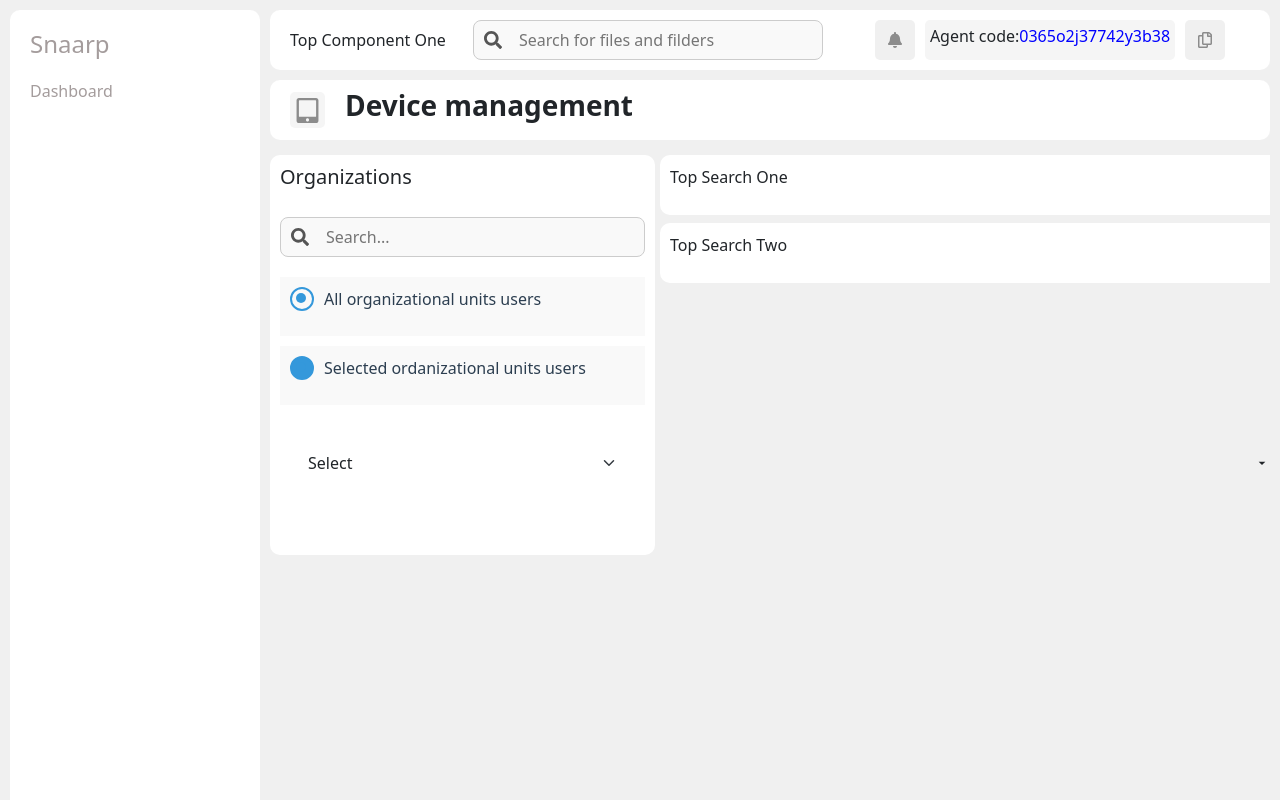
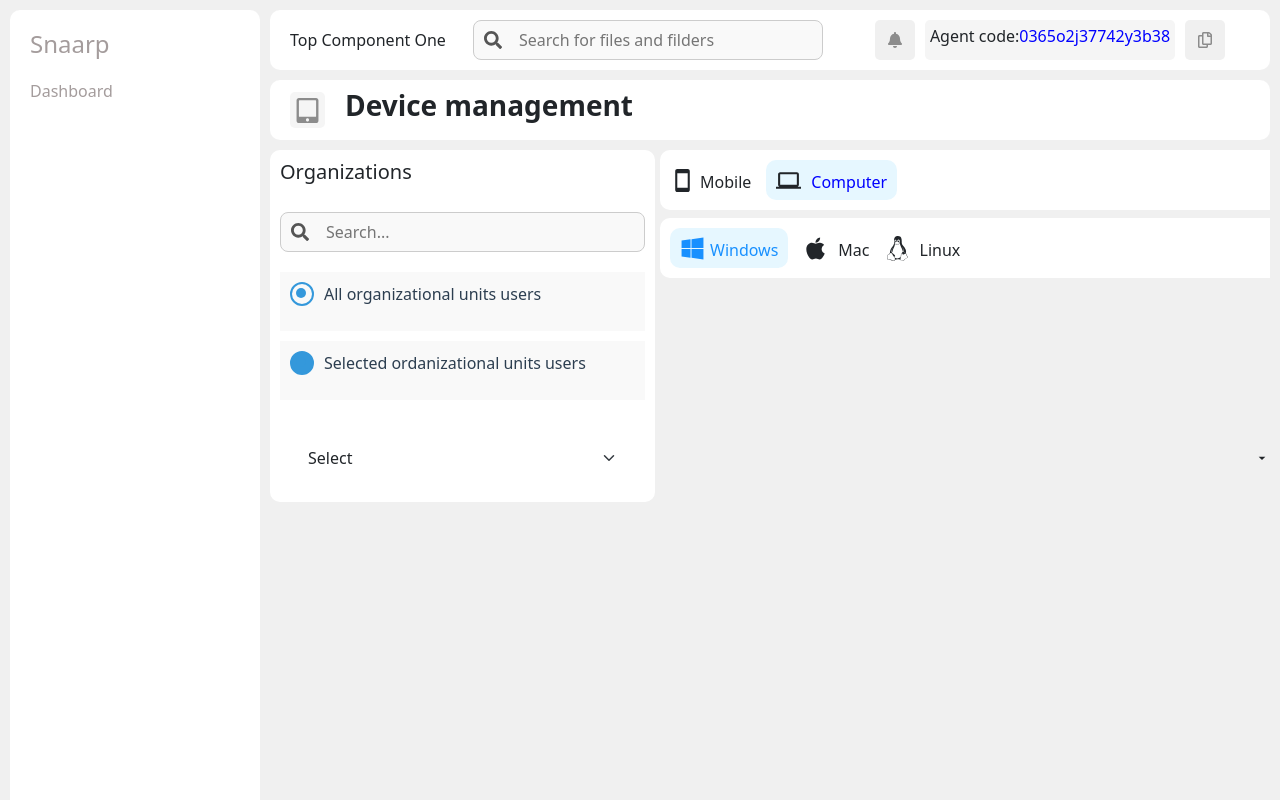
Before and after one commit to Peterzolo/Snaarp-Dashboard, a React (Vite) app: page / in a window 1280 px wide. Built offline with nearby package versions, Linux system fonts and the light colour scheme.

Commit message:
Top Right Component
Added content to the top right main components

```diff
--- a/src/Layouts/DashboardLayout/DashboardLayoutComponents/SubHeader/SubHeader.tsx
+++ b/src/Layouts/DashboardLayout/DashboardLayoutComponents/SubHeader/SubHeader.tsx
@@ -1,6 +1,6 @@
 import React from 'react';
 import styled from 'styled-components';
-import { FaTabletAlt } from 'react-icons/fa'; // FontAwesome tablet/device icon
+import { FaTabletAlt } from 'react-icons/fa';
 
 export const SubHeader = () => {
   return (
@@ -25,7 +25,7 @@ const MainWrapper = styled.div`
   background: white;
   border-radius: 10px;
   margin-top: 10px;
-  margin-bottom: 10px;
+  margin-bottom: 5px;
   display: flex;
   align-items: center;
   justify-content: flex-start;
--- a/src/Screens/dashboard/LeftContent/index.tsx
+++ b/src/Screens/dashboard/LeftContent/index.tsx
@@ -18,7 +18,6 @@ const MainWrapper = styled.div`
   background-color: white;
   padding: 10px;
   width: 385px;
-  height: 400px;
   border-radius: 10px;
   margin-left: -20px;
   margin-right: 5px;
--- a/src/Screens/dashboard/RightContent/components/TopSearchWrapperOne.tsx
+++ b/src/Screens/dashboard/RightContent/components/TopSearchWrapperOne.tsx
@@ -1,8 +1,25 @@
 import React from 'react';
 import styled from 'styled-components';
+import { MdSmartphone } from 'react-icons/md';
+import { MdComputer } from 'react-icons/md';
 
 export const TopSearchWrapperOne = () => {
-  return <MainWrapper>Top Search One</MainWrapper>;
+  return (
+    <MainWrapper>
+      <MobileWrapper>
+        <IconWrapper>
+          <MdSmartphone style={{ fontSize: '25px' }} />
+        </IconWrapper>
+        <Text>Mobile</Text>
+      </MobileWrapper>
+      <ComputerWrapper>
+        <IconWrapper>
+          <MdComputer style={{ fontSize: '25px' }} />
+        </IconWrapper>
+        <Text2>Computer</Text2>
+      </ComputerWrapper>
+    </MainWrapper>
+  );
 };
 
 const MainWrapper = styled.div`
@@ -10,4 +27,34 @@ const MainWrapper = styled.div`
   padding: 10px;
   height: 60px;
   border-radius: 10px;
+  display: flex;
+  gap: 15px;
 `;
+const MobileWrapper = styled.div`
+  display: flex;
+  align-items: center;
+  justify-content: center;
+  gap: 5px;
+`;
+
+const ComputerWrapper = styled.div`
+  display: flex;
+  display: flex;
+  align-items: center;
+  justify-content: center;
+  gap: 10px;
+  background-color: #e6f7ff;
+  padding: 10px;
+  border-radius: 10px;
+`;
+const IconWrapper = styled.div``;
+
+const Text = styled.p`
+  font-weight: 500;
+  margin-top: 20px;
+`;
+const Text2 = styled.p`
+  font-weight: 500;
+  margin-top: 20px;
+  color: blue;
+`;
--- a/src/Screens/dashboard/RightContent/components/TopSearchWrapperTwo.tsx
+++ b/src/Screens/dashboard/RightContent/components/TopSearchWrapperTwo.tsx
@@ -1,8 +1,34 @@
 import React from 'react';
-import { styled } from 'styled-components';
+import styled from 'styled-components';
+import { MdSmartphone } from 'react-icons/md';
+import { MdComputer } from 'react-icons/md';
+import { FaWindows } from 'react-icons/fa';
+import { FaApple } from 'react-icons/fa';
+import { FaLinux } from 'react-icons/fa';
 
 export const TopSearchWrapperTwo = () => {
-  return <MainWrapper>Top Search Two</MainWrapper>;
+  return (
+    <MainWrapper>
+      <WindowsWrapper>
+        <IconWrapper>
+          <FaWindows style={{ fontSize: '25px', color: '#1890ff' }} />
+        </IconWrapper>
+        <Text>Windows</Text>
+      </WindowsWrapper>
+      <Mac>
+        <IconWrapper>
+          <FaApple style={{ fontSize: '25px' }} />
+        </IconWrapper>
+        <Text2>Mac</Text2>
+      </Mac>
+      <Linux>
+        <IconWrapper>
+          <FaLinux style={{ fontSize: '25px' }} />
+        </IconWrapper>
+        <Text2>Linux</Text2>
+      </Linux>
+    </MainWrapper>
+  );
 };
 
 const MainWrapper = styled.div`
@@ -10,4 +36,41 @@ const MainWrapper = styled.div`
   padding: 10px;
   height: 60px;
   border-radius: 10px;
+  display: flex;
+  gap: 15px;
 `;
+const WindowsWrapper = styled.div`
+  display: flex;
+  align-items: center;
+  justify-content: center;
+  gap: 5px;
+  background-color: #e6f7ff;
+  padding: 10px;
+  border-radius: 10px;
+`;
+
+const Mac = styled.div`
+  display: flex;
+  display: flex;
+  align-items: center;
+  justify-content: center;
+  gap: 10px;
+`;
+const Linux = styled.div`
+  display: flex;
+  display: flex;
+  align-items: center;
+  justify-content: center;
+  gap: 10px;
+`;
+const IconWrapper = styled.div``;
+
+const Text = styled.p`
+  font-weight: 500;
+  margin-top: 20px;
+  color: #1890ff;
+`;
+const Text2 = styled.p`
+  font-weight: 500;
+  margin-top: 20px;
+`;
```
